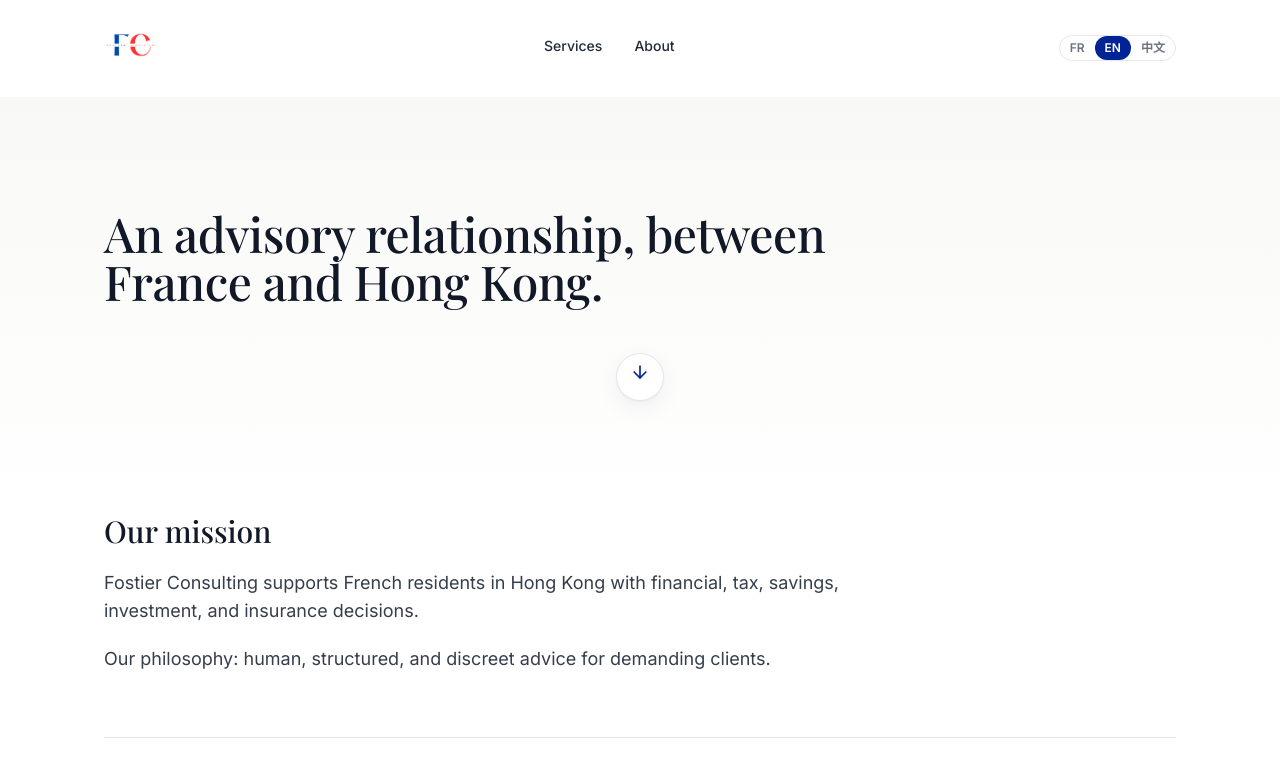
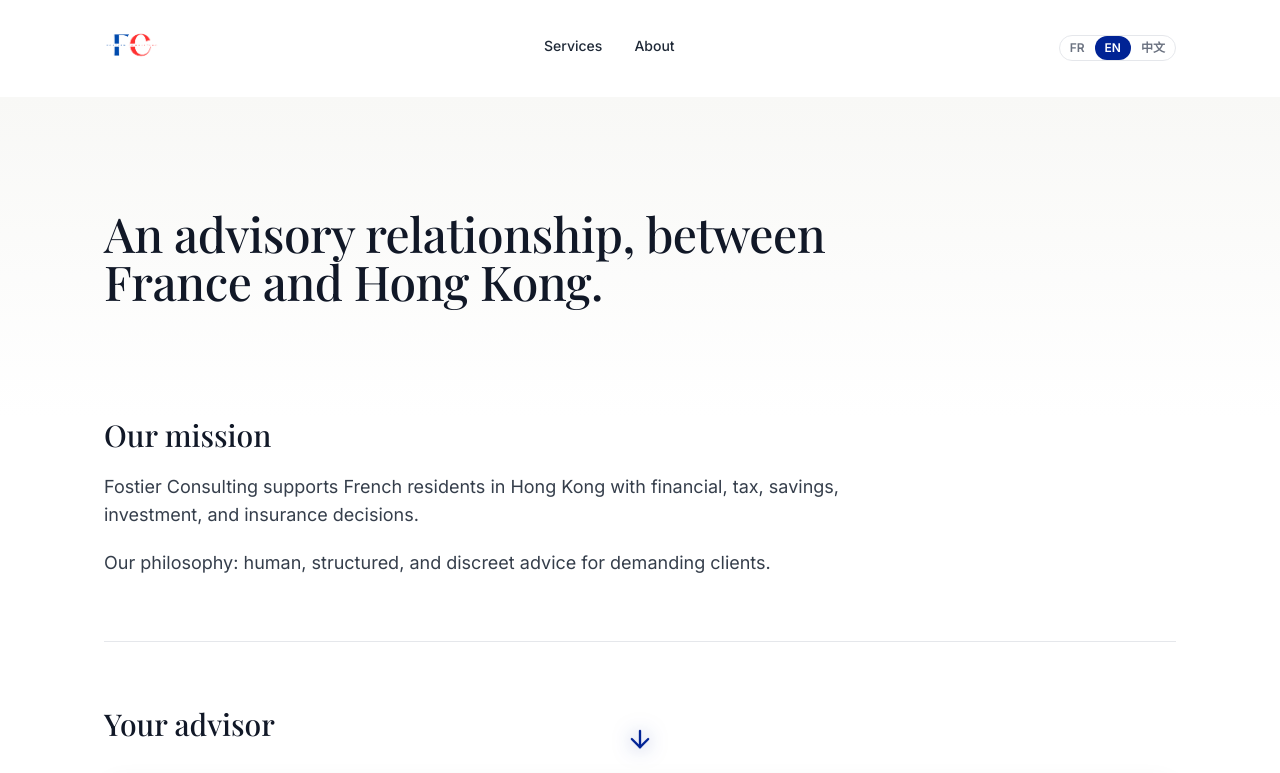
Before and after one commit to nicolasthrax/fostier-consulting-perplexity, a Next.js app: page /en/about in a window 1280 px wide. Shown: the top 773 px of the page. Built offline with nearby package versions, Linux system fonts and the light colour scheme; a web font is replaced by a local one.

Commit message:
About arrow: fixed bottom-center glowing navy arrow, fades out on scroll

```diff
--- a/app/[lang]/about/page.tsx
+++ b/app/[lang]/about/page.tsx
@@ -1,10 +1,11 @@
 import Image from "next/image";
-import { ArrowDown, Briefcase, ExternalLink, GraduationCap, MapPin, Newspaper } from "lucide-react";
+import { Briefcase, ExternalLink, GraduationCap, MapPin, Newspaper } from "lucide-react";
 import { getDictionary } from "@/lib/i18n/get-dictionary";
 import { getFounder, FOUNDER_PORTRAIT_SRC } from "@/lib/i18n/founder";
 import { Section } from "@/components/SectionHeading";
 import { Reveal } from "@/components/Reveal";
 import { LegalDisclaimer } from "@/components/LegalDisclaimer";
+import { AdvisorArrow } from "@/components/AdvisorArrow";
 import type { Locale } from "@/lib/i18n/config";
 
 const advisorArrowLabel: Record<Locale, string> = {
@@ -24,16 +25,8 @@ export default function AboutPage({ params }: { params: { lang: Locale } }) {
         <h1 className="h-serif max-w-3xl text-4xl leading-tight sm:text-5xl">
           {a.title}
         </h1>
-        <div className="mt-12 flex justify-center">
-          <a
-            href="#advisor"
-            aria-label={advisorArrowLabel[params.lang] ?? advisorArrowLabel.en}
-            className="focus-ring group inline-flex h-12 w-12 items-center justify-center rounded-full border border-line bg-white text-navy shadow-soft transition-all hover:border-navy/40 hover:shadow-lift"
-          >
-            <ArrowDown className="h-5 w-5 animate-bounce" aria-hidden="true" />
-          </a>
-        </div>
       </Section>
+      <AdvisorArrow label={advisorArrowLabel[params.lang] ?? advisorArrowLabel.en} />
       <Section className="!pt-0">
         <div className="grid gap-16">
           <Reveal className="max-w-3xl">
--- /dev/null
+++ b/components/AdvisorArrow.tsx
@@ -0,0 +1,30 @@
+"use client";
+
+import { useEffect, useState } from "react";
+import { ArrowDown } from "lucide-react";
+
+export function AdvisorArrow({ label }: { label: string }) {
+  const [hidden, setHidden] = useState(false);
+
+  useEffect(() => {
+    const onScroll = () => setHidden(window.scrollY > 60);
+    onScroll();
+    window.addEventListener("scroll", onScroll, { passive: true });
+    return () => window.removeEventListener("scroll", onScroll);
+  }, []);
+
+  return (
+    <a
+      href="#advisor"
+      aria-label={label}
+      className={`focus-ring fixed bottom-8 left-1/2 z-30 -translate-x-1/2 rounded-full p-2 text-navy transition-all duration-300 hover:text-navy-800 ${
+        hidden ? "pointer-events-none translate-y-2 opacity-0" : "opacity-100"
+      }`}
+    >
+      <ArrowDown
+        className="h-7 w-7 animate-bounce drop-shadow-[0_0_10px_rgba(0,35,149,0.55)]"
+        aria-hidden="true"
+      />
+    </a>
+  );
+}
```
